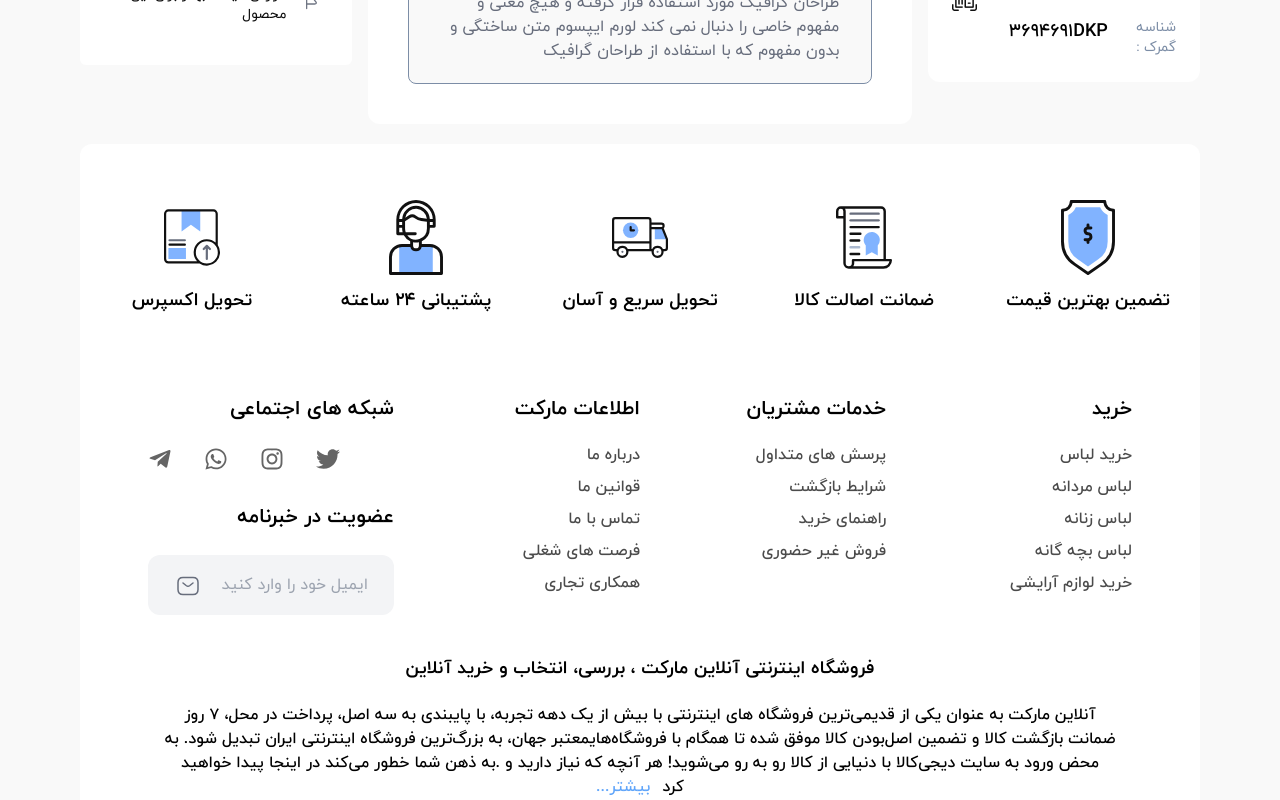
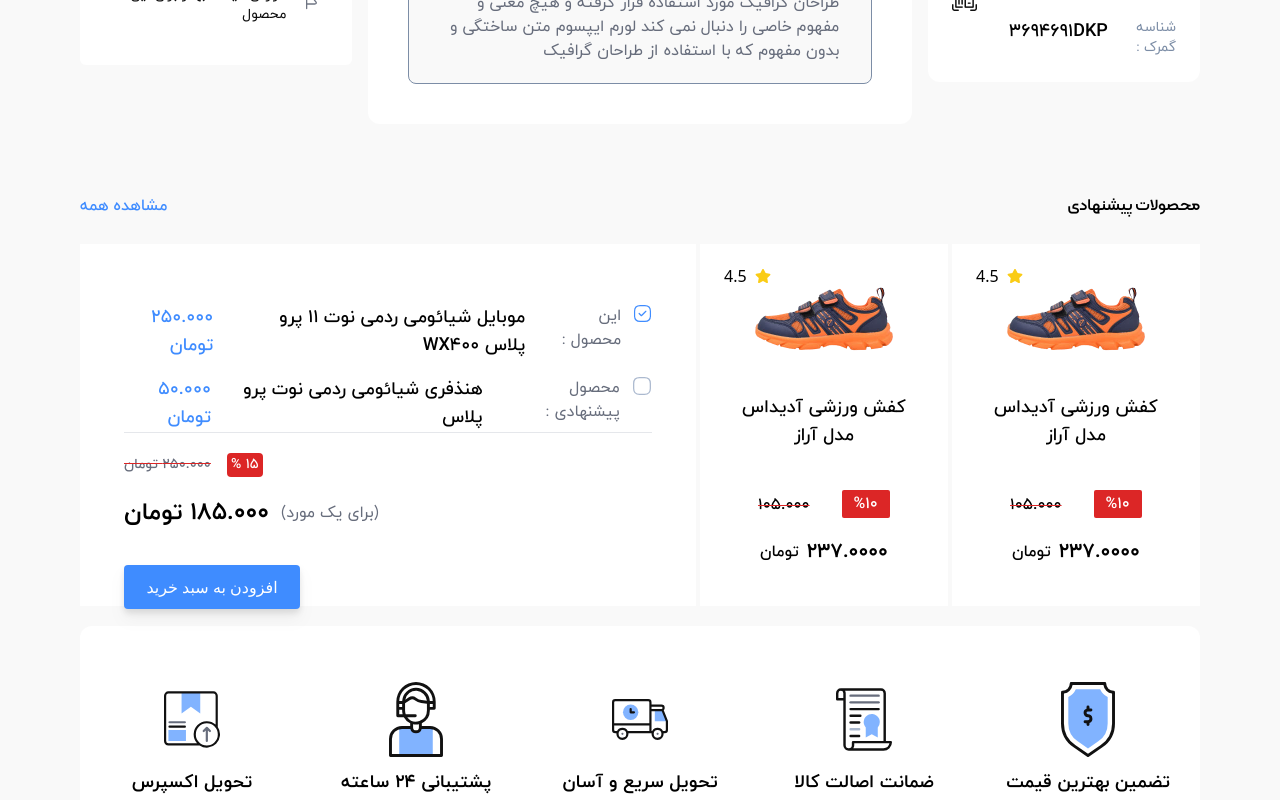
Before and after one commit to Ario-Team/shapino-frontend, a Next.js app: page /product in a window 1280 px wide. Shown: the part 700-1500 px from the top of the page. Built offline with nearby package versions, Linux system fonts and the light colour scheme.

Commit message:
Added the second part of product pages

```diff
--- a/pages/product.jsx
+++ b/pages/product.jsx
@@ -8,11 +8,14 @@
 import bellSVG from "../public/svgs/bell.svg";
 import calendarSVG from "../public/svgs/calendar.svg";
 import tikSVG from "../public/svgs/tik.svg";
+import tikBlueSVG from "../public/svgs/tikBlue.svg";
+import tikEmptySVG from "../public/svgs/tikEmpty.svg";
 import productTruckSVG from "../public/svgs/productTruck.svg";
 import flagSVG from "../public/svgs/flag.svg";
 import { AiFillBell, AiFillHeart, AiOutlineFacebook } from "react-icons/ai";
 import { FaStar, FaTelegramPlane, FaWhatsapp } from "react-icons/fa";
 import { IoCopyOutline } from "react-icons/io5";
+import ProductItem from "../components/ProductItem";
 
 const product = () => {
   return (
@@ -20,7 +23,7 @@
       <Head>
         <title>شاپینو | موبایل شیائومی ردمی نوت 11 پرو پلاس WX400</title>
       </Head>
-      <div className="flex flex-col my-5 items-center">
+      <div className="flex flex-col gap-10 my-5 items-center">
         <div className="w-full flex flex-col items-center  gap-4 lg:items-start lg:flex-row">
           <div className="flex flex-col items-center w-full max-w-md">
             <div className="flex flex-col rounded-lg bg-white w-11/12 items-center py-16 gap-3 sm:w-full">
@@ -322,8 +325,92 @@
             </div>
           </div>
         </div>
-        <div></div>
-        <div></div>
+        <div className="w-11/12 sm:w-full mt-7">
+          <div className="w-full flex flex-row justify-between items-center">
+            <span className="font-kalameh font-bold text-xl">
+              محصولات پیشنهادی
+            </span>
+            <span className="font-iran-yekan font-medium text-base cursor-pointer text-[#3F8CFF] transition-all duration-300 hover:drop-shadow-md">
+              مشاهده همه
+            </span>
+          </div>
+          <div className="relative flex flex-col xl:flex-row items-center mt-6 sm:gap-1">
+            <div className="flex flex-col h-max items-center gap-5 w-full sm:flex-row sm:gap-1 sm:w-max sm:mb-5 xl:mb-0">
+              <div className="w-max">
+                <ProductItem />
+              </div>
+              <div className="w-max">
+                <ProductItem />
+              </div>
+            </div>
+            <div className="bg-white h-[362px] w-full w-min-max px-11 py-7 flex flex-col">
+              <div className="font-iran-yekan w-full flex flex-col items-start gap-4 mt-8">
+                <div className=" flex flex-row gap-7">
+                  <div className="flex flex-row gap-3">
+                    <div>
+                      <Image
+                        src={tikBlueSVG}
+                        width={24}
+                        height={24}
+                        alt="blue tik"
+                      />
+                    </div>
+                    <span className="text-[#676D7C] text-base">
+                      این محصول :
+                    </span>
+                  </div>
+                  <span className="font-medium text-lg">
+                    موبایل شیائومی ردمی نوت 11 پرو پلاس WX400
+                  </span>
+                  <span className="font-medium text-lg text-[#3F8CFF]">
+                    250.000 تومان
+                  </span>
+                </div>
+                <div className=" flex flex-row gap-7">
+                  <div className="flex flex-row gap-3">
+                    <div>
+                      <Image
+                        src={tikEmptySVG}
+                        width={24}
+                        height={24}
+                        alt="blue tik"
+                      />
+                    </div>
+                    <span className="text-[#676D7C] text-base">
+                      محصول پیشنهادی :
+                    </span>
+                  </div>
+                  <span className="font-medium text-lg">
+                    هنذفری شیائومی ردمی نوت پرو پلاس
+                  </span>
+                  <span className="font-medium text-lg text-[#3F8CFF]">
+                    50.000 تومان
+                  </span>
+                </div>
+              </div>
+              <hr />
+              <div className="flex flex-col w-full items-end mt-5 gap-5">
+                <div className="font-iran-yekan font-medium text-sm flex flex-row gap-4 items-center">
+                  <div className="text-white px-1 py-0.5 bg-red-600 w-max rounded">
+                    15 %
+                  </div>
+                  <div className="text-red-600 line-through">
+                    <span className="text-[#676D7C]">250.000 تومان</span>
+                  </div>
+                </div>
+                <div className="font-iran-yekan flex flex-row items-center gap-3">
+                  <span className="font-normal text-base text-[#676D7C]">
+                    (برای یک مورد)
+                  </span>
+                  <span className="font-bold text-2xl">185.000 تومان</span>
+                </div>
+                <button className="bg-[#3F8CFF] mt-4 w-4/12 py-2.5 text-white rounded drop-shadow-lg transition-all max-w-xs duration-300 hover:scale-105 focus:scale-105">
+                  افزودن به سبد خرید
+                </button>
+              </div>
+            </div>
+          </div>
+        </div>
       </div>
     </MainLayout>
   );
```
Also changed, not shown: public/svgs/tikBlue.svg (added), public/svgs/tikEmpty.svg (added).
